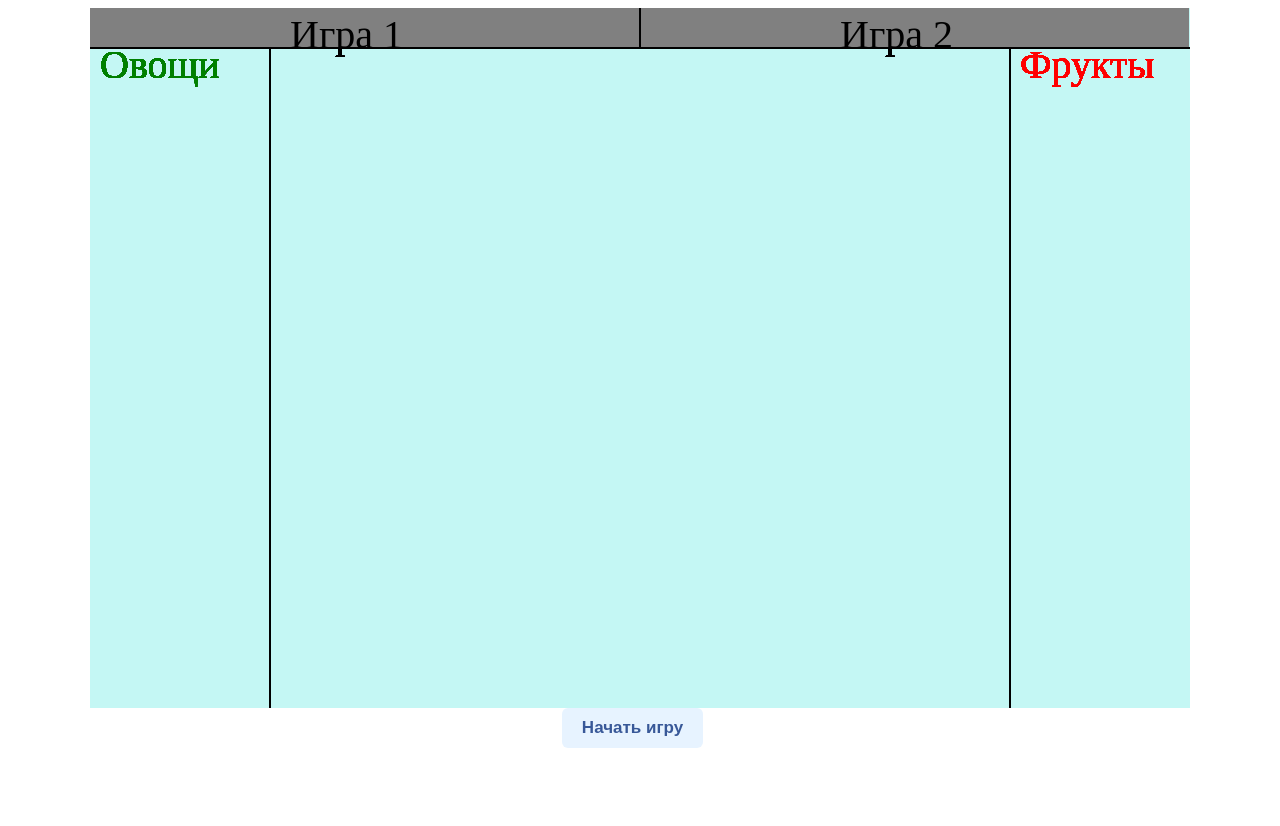
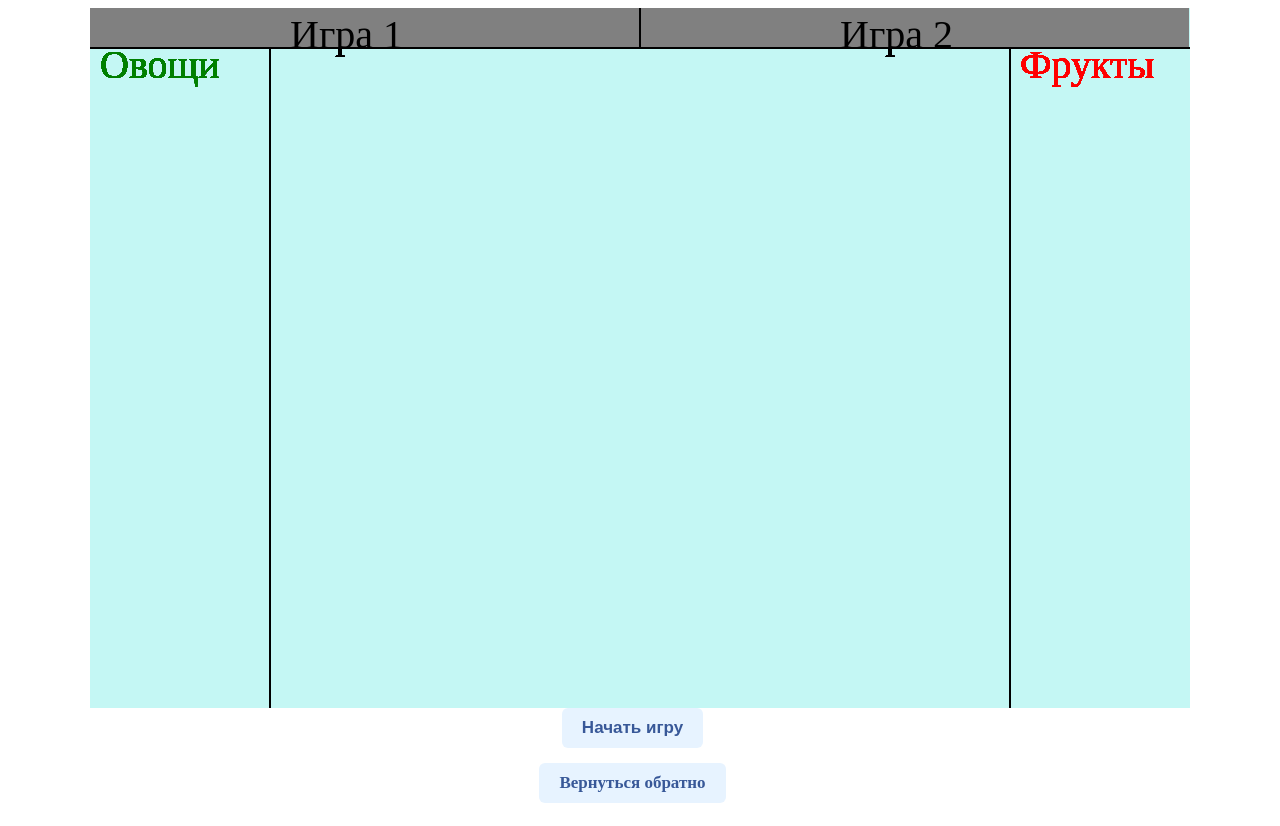
Before and after one commit to Vadilandus/Information, a plain HTML site: page index2.html in a window 1280 px wide. Before the commit the page ends 800 px from the top, so only its background shows below. Drawn offline with Linux system fonts and the light colour scheme.

Commit message:
Add files via upload

```diff
--- a/index2.html
+++ b/index2.html
@@ -10,6 +10,8 @@
     <canvas id='game'>You dont see this page</canvas>
 
     <div class="start"><button class="btn" type="button" onclick="start(); requestAnimationFrame(game1);" id="start" value="старт игры">Начать игру</button>
+    </div>
+    <div class="start" id="btn-1"><a href='https://tilda.cc/page/?pageid=40258071&projectid=6529913' class="btn" id="start" value="btn-1" >Вернуться обратно</a>
     </div>
     <div class="start" id="restart">
         <button  type="button" class="btn" value="старт игры" onClick="location.reload()">Начать Заново</button>
```
Also changed, not shown: index.html (+2 -1 lines), index3.html (+2 -0 lines).
